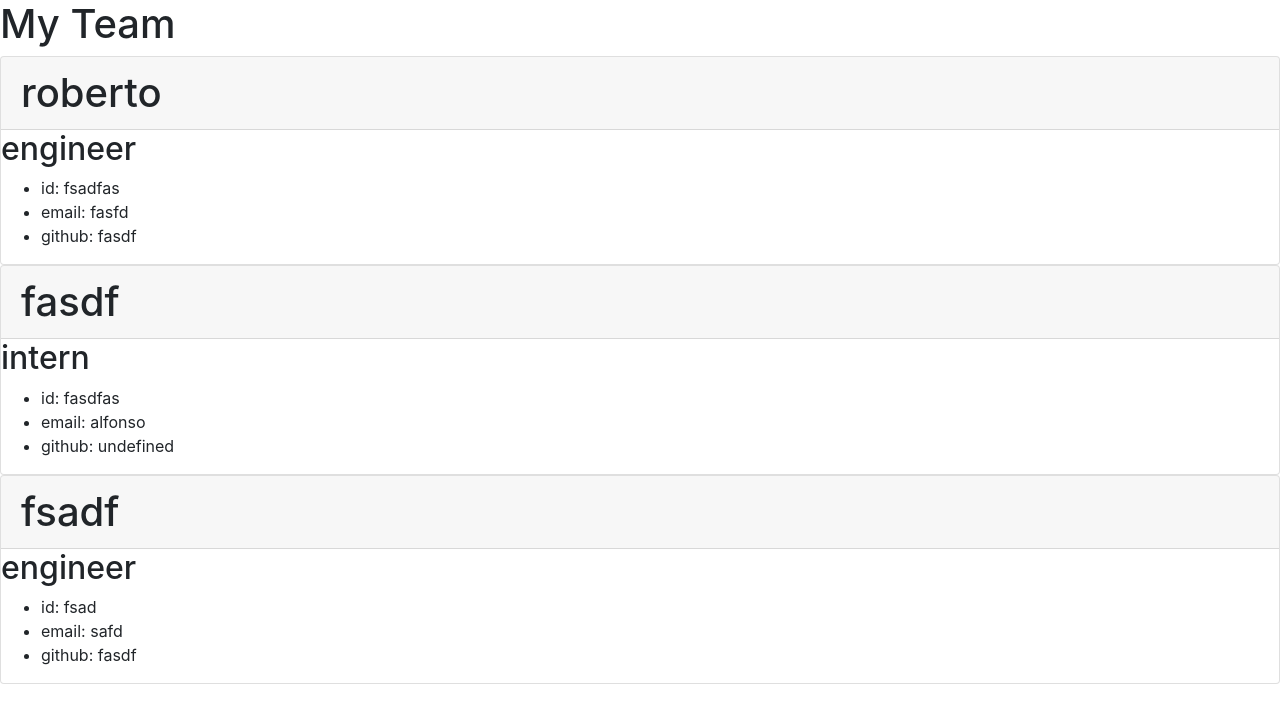
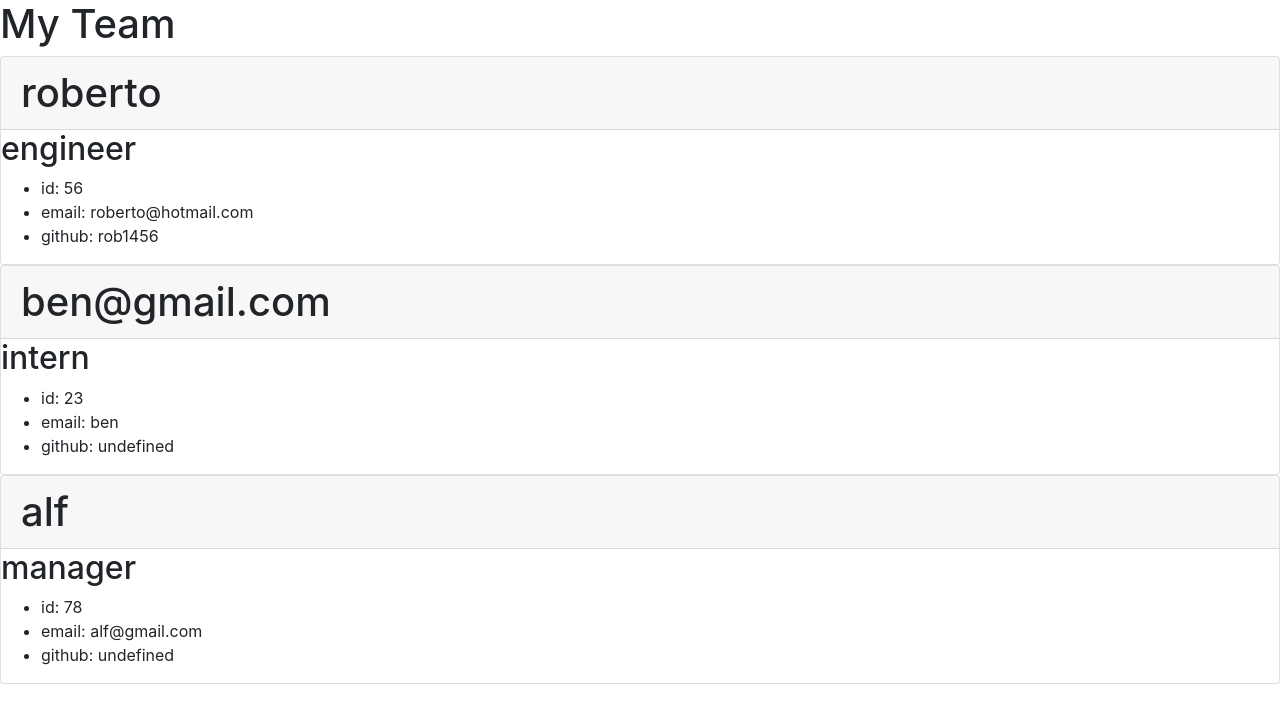
Before and after one commit to rob49157/team-generetor, a website: page temp.html in a window 1280 px wide. Drawn offline with nearby package versions, Linux system fonts and the light colour scheme.

Commit message:
manage fixed

```diff
--- a/temp.js
+++ b/index.js
@@ -55,7 +55,7 @@ function addNewMember(){
             ]).then(function({info, addMoreMembers}) {
                 let engineer = new Engineer(id, name, email, info)
                 teamMembers.push(engineer)
-                // addMemberToHtml(engineer)
+
                 if (addMoreMembers === 'yes'){
                     addNewMember()
                 } else {
--- a/manager.js
+++ b/manager.js
@@ -10,7 +10,7 @@ class manager extends employee{
     }
 
     getRole() {
-        return "Manager"
+        return "manager"
     }
 }
 module.exports = manager
--- a/temp.html
+++ b/temp.html
@@ -15,29 +15,29 @@
                 <h1 class="card-header">roberto</h1>
                 <h2>engineer</h2>
                     <ul>
-                        <li>id: fsadfas</li>
-                        <li>email: fasfd</li>
-                        <li>github: fasdf</li>
+                        <li>id: 56</li>
+                        <li>email: roberto@hotmail.com</li>
+                        <li>github: rob1456</li>
                     </ul>
             </div>
 
             <div class="card">
-                <h1 class="card-header">fasdf</h1>
+                <h1 class="card-header">ben@gmail.com</h1>
                 <h2>intern</h2>
                     <ul>
-                        <li>id: fasdfas</li>
-                        <li>email: alfonso</li>
+                        <li>id: 23</li>
+                        <li>email: ben</li>
                         <li>github: undefined</li>
                     </ul>
             </div>
 
             <div class="card">
-                <h1 class="card-header">fsadf</h1>
-                <h2>engineer</h2>
+                <h1 class="card-header">alf</h1>
+                <h2>manager</h2>
                     <ul>
-                        <li>id: fsad</li>
-                        <li>email: safd</li>
-                        <li>github: fasdf</li>
+                        <li>id: 78</li>
+                        <li>email: alf@gmail.com</li>
+                        <li>github: undefined</li>
                     </ul>
             </div>
 
```
Also changed, not shown: README.md.
